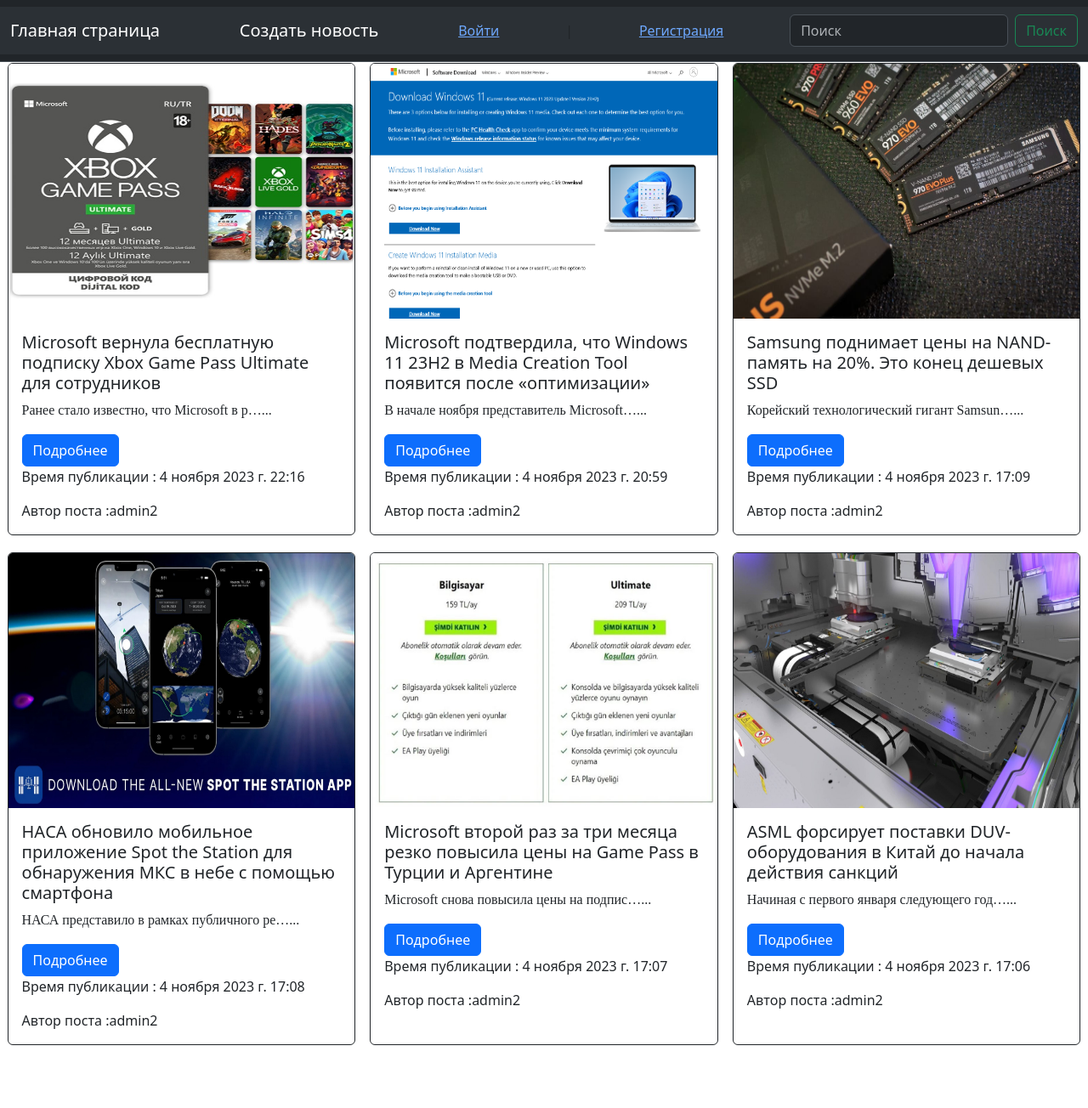
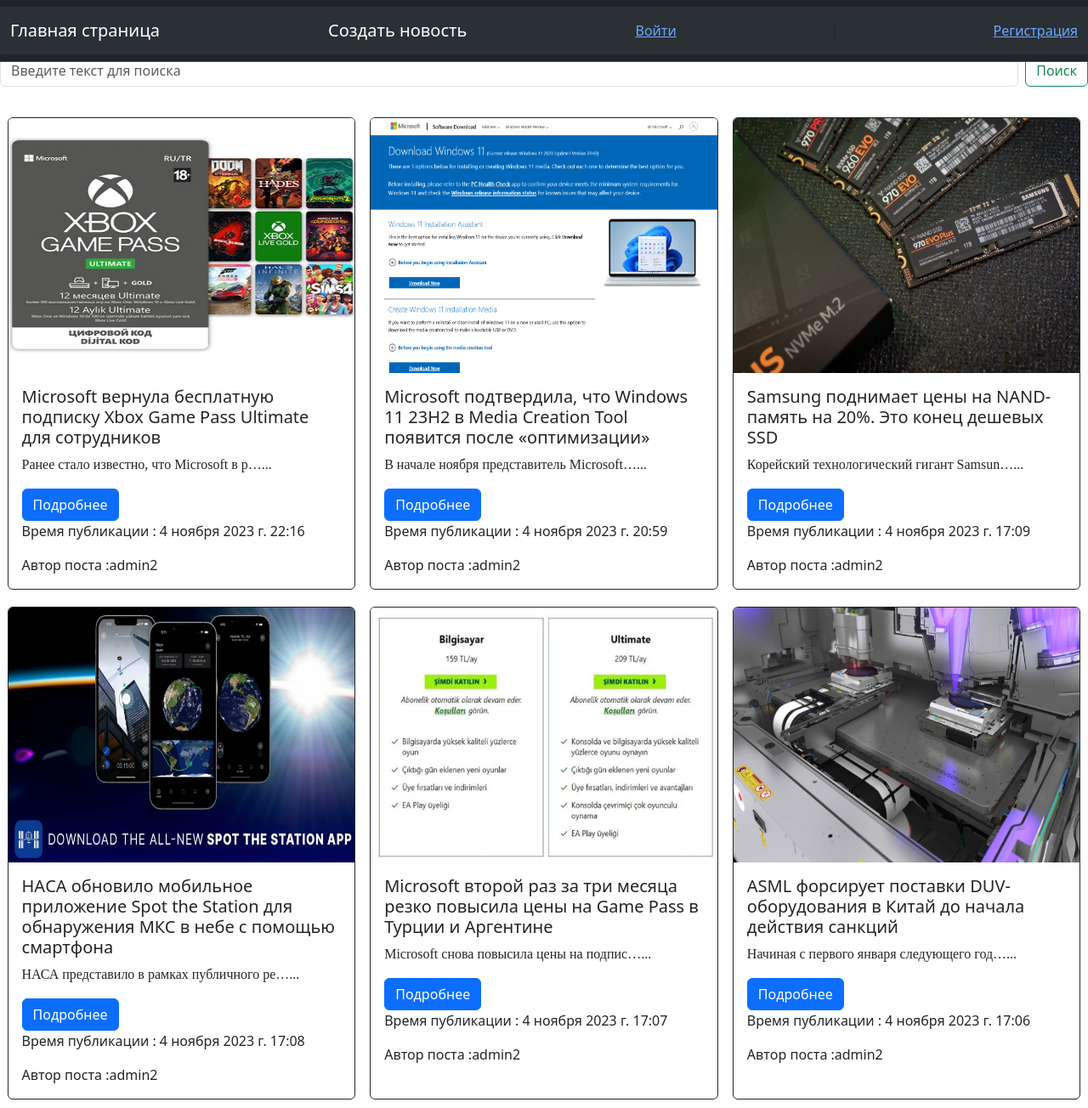
Before and after one commit to mcstao/Neobis_Blog, a Django app: page / in a window 1280 px wide. Shown: the whole page at 85% size. Before the commit the page ends 1230 px from the top, so only its background shows below. Run offline with Django 4.2, Linux system fonts and the light colour scheme; data comes from the database, SQL or seed files in the repository; both versions use the stored data as it was after the commit.

Commit message:
Search text ready for use

```diff
--- a/post_app/templates/post_app/base.html
+++ b/post_app/templates/post_app/base.html
@@ -21,10 +21,6 @@
             {% else %}
                 <a href="{% url 'login' %}">Войти</a> | <a href="{% url 'register' %}">Регистрация</a>
             {% endif %}
-            <form class="d-flex" role="search">
-              <input class=" form-control me-2" type="search" placeholder="Поиск" aria-label="Search">
-              <button class="btn btn-outline-success" type="submit">Поиск</button>
-            </form>
         </div>
       </nav>
   </nav>
--- a/post_app/templates/posts/home.html
+++ b/post_app/templates/posts/home.html
@@ -1,7 +1,11 @@
 {% extends 'post_app/base.html' %}
 
 {% block content %}
-    <div style="margin-top: 5%">
+<form class="d-flex" role="search" style="margin-top: 5%">
+  <input name="search_text" class=" form-control me-2" type="search" placeholder="Введите текст для поиска" aria-label="Search">
+  <button class="btn btn-outline-success" type="submit">Поиск</button>
+</form>
+    <div style="margin-top: 2%">
     {% if messages %}
         {% for message in messages %}
             {{ message|safe }}
--- a/post_app/views.py
+++ b/post_app/views.py
@@ -7,13 +7,16 @@ from post_app.models import Post
 
 
 def home(request):
+    search_text = request.GET.get('search_text', '')
     if request.method == "GET":
         posts = Post.objects.all().order_by('-post_date')
 
-        context = {
-            'posts': posts
-        }
-        return render(request, 'posts/home.html', context)
+        if search_text:
+            posts = posts.filter(title__icontains=search_text)
+    context = {
+        'posts': posts
+    }
+    return render(request, 'posts/home.html', context)
 
 
 def post_detail_view(request, post_id):
```
Also changed, not shown: db.sqlite3, media/y22zglhventvowef16uu6_dupmu.jpeg (added).
